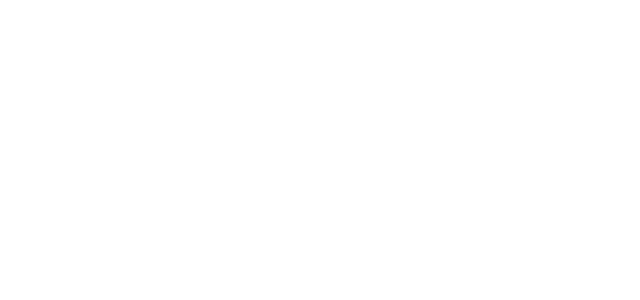
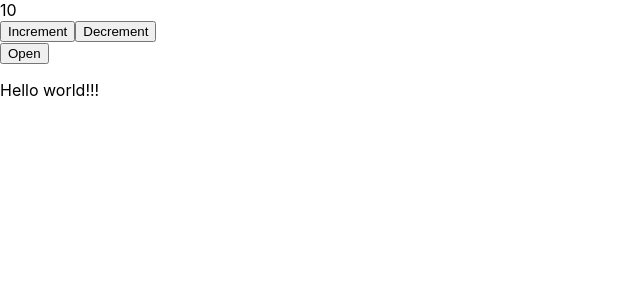
Before and after one commit to WixJoker/react-test, a React (Create React App) app: page / in a window 1280 px wide. Shown: the top 300 px of the page, without its empty margins (0-640 px from the left). Built offline with nearby package versions, Linux system fonts and the light colour scheme.

Commit message:
new components are added

```diff
--- a/src/App.js
+++ b/src/App.js
@@ -1,5 +1,13 @@
+import Counter from "./components/Counter";
+import Modal from './components/Modal';
+
 const App = () => {
-  return <div></div>;
+  return (
+    <div>
+      <Counter initialValue={10} />
+      <Modal />
+    </div>
+  );
 };
 
 export default App;
--- /dev/null
+++ b/src/components/Controls.js
@@ -0,0 +1,16 @@
+import React from 'react';
+
+const Controls = ({ onIncrement, onDecrement }) => {
+  return (
+    <div>
+      <button type="button" onClick={onIncrement}>
+        Increment
+      </button>
+      <button type="button" onClick={onDecrement}>
+        Decrement
+      </button>
+    </div>
+  );
+};
+
+export default Controls;
--- a/src/components/Counter.js
+++ b/src/components/Counter.js
@@ -0,0 +1,45 @@
+import React from "react";
+import Controls from "./Controls";
+
+class Counter extends React.Component {
+  static defaultProps = {
+    initialValue: 0,
+  };
+
+  //     static propTypes = {}
+  //   };
+
+  state = {
+    value: this.props.initialValue,
+  };
+
+  handleIncrement = () => {
+    this.setState((prevState) => {
+      return {
+        value: prevState.value + 10,
+      };
+    });
+  };
+  handleDecrement = () => {
+    this.setState((prevState) => {
+      return {
+        value: prevState.value - 10,
+      };
+    });
+  };
+
+  render() {
+    return (
+      <>
+        <div>
+          <span>{this.state.value}</span>
+        </div>
+        <Controls
+          onDecrement={this.handleDecrement}
+          onIncrement={this.handleIncrement}
+        />
+      </>
+    );
+  }
+}
+export default Counter;
--- /dev/null
+++ b/src/components/Modal.js
@@ -0,0 +1,21 @@
+import React from "react";
+
+class Modal extends React.Component {
+  state = {
+    visible: false,
+  };
+
+  render() {
+    return (
+      <>
+        <div>
+          <button>Open</button>
+        </div>
+        <div className="modal">
+          <p>Hello world!!!</p>
+        </div>
+      </>
+    );
+  }
+}
+export default Modal;
```
